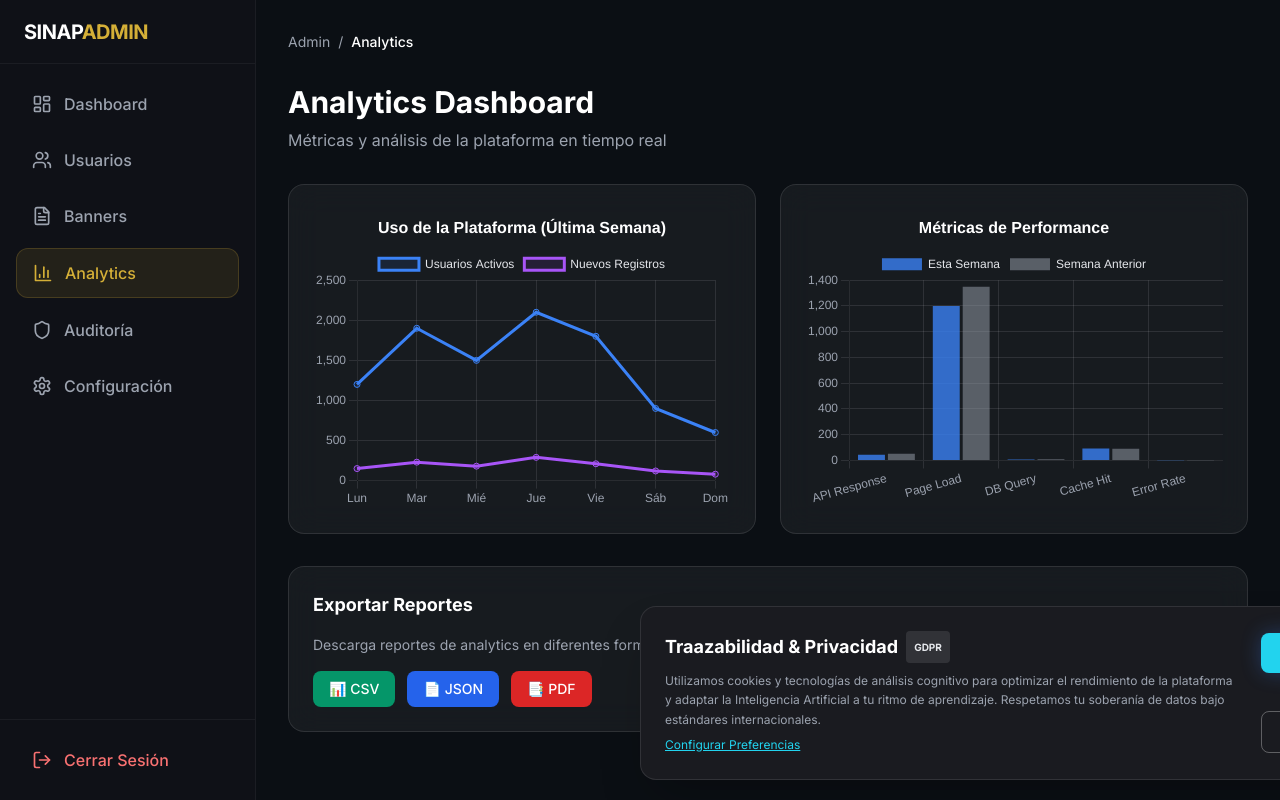
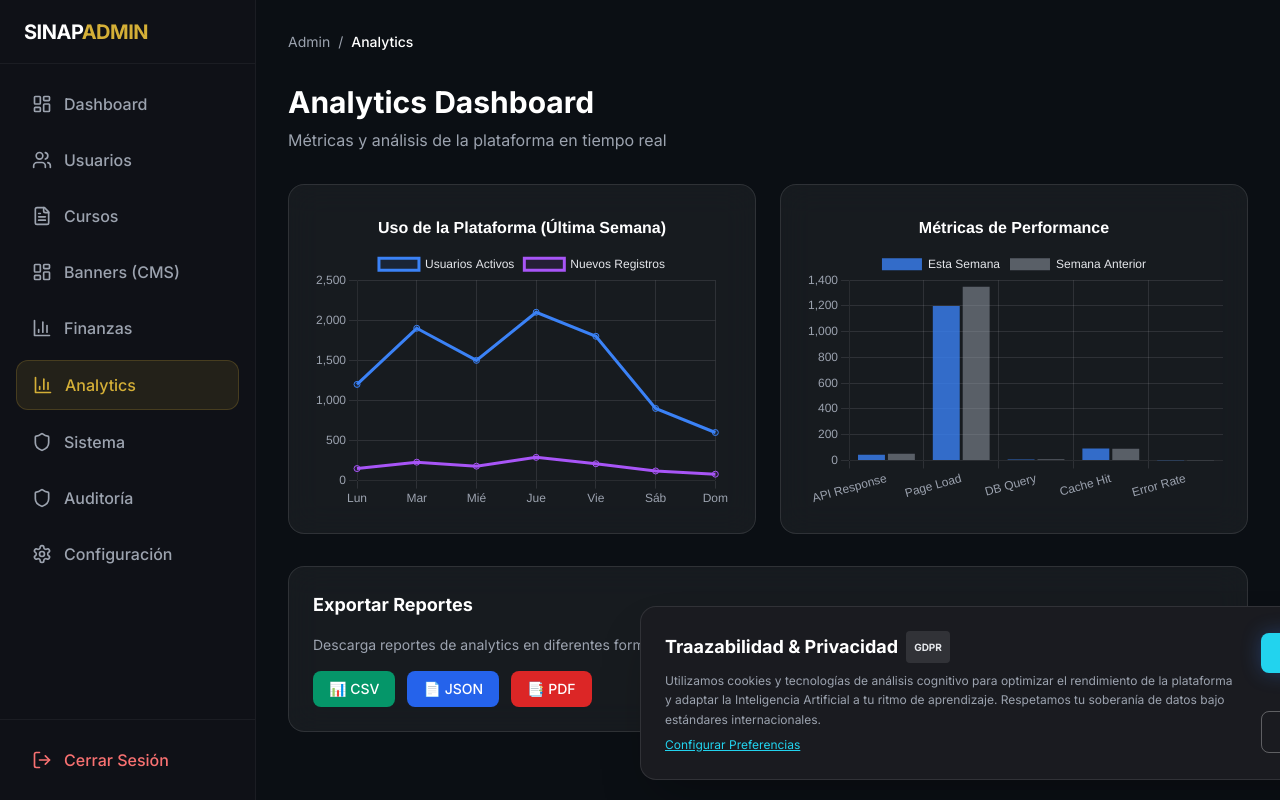
Before and after one commit to docenciainformatica2025/SinapCode, a Next.js app: page /admin/analytics in a window 1280 px wide. Built offline with nearby package versions, Linux system fonts and the light colour scheme; no server answers.

Commit message:
feat(admin): update sidebar with full super admin capabilities

```diff
--- a/src/components/admin/admin-sidebar.tsx
+++ b/src/components/admin/admin-sidebar.tsx
@@ -18,8 +18,14 @@ export function AdminSidebar() {
     const menuItems = [
         { icon: LayoutDashboard, label: 'Dashboard', href: '/admin' },
         { icon: Users, label: 'Usuarios', href: '/admin/users' },
-        { icon: FileText, label: 'Banners', href: '/admin/banners' },
+        // Core Value
+        { icon: FileText, label: 'Cursos', href: '/admin/programs' },
+        { icon: LayoutDashboard, label: 'Banners (CMS)', href: '/admin/banners' },
+        // Business Intelligence
+        { icon: BarChart3, label: 'Finanzas', href: '/admin/finance' },
         { icon: BarChart3, label: 'Analytics', href: '/admin/analytics' },
+        // Tech & Security
+        { icon: Shield, label: 'Sistema', href: '/admin/system' },
         { icon: Shield, label: 'Auditoría', href: '/admin/audit' },
         { icon: Settings, label: 'Configuración', href: '/admin/settings' },
     ];
```
